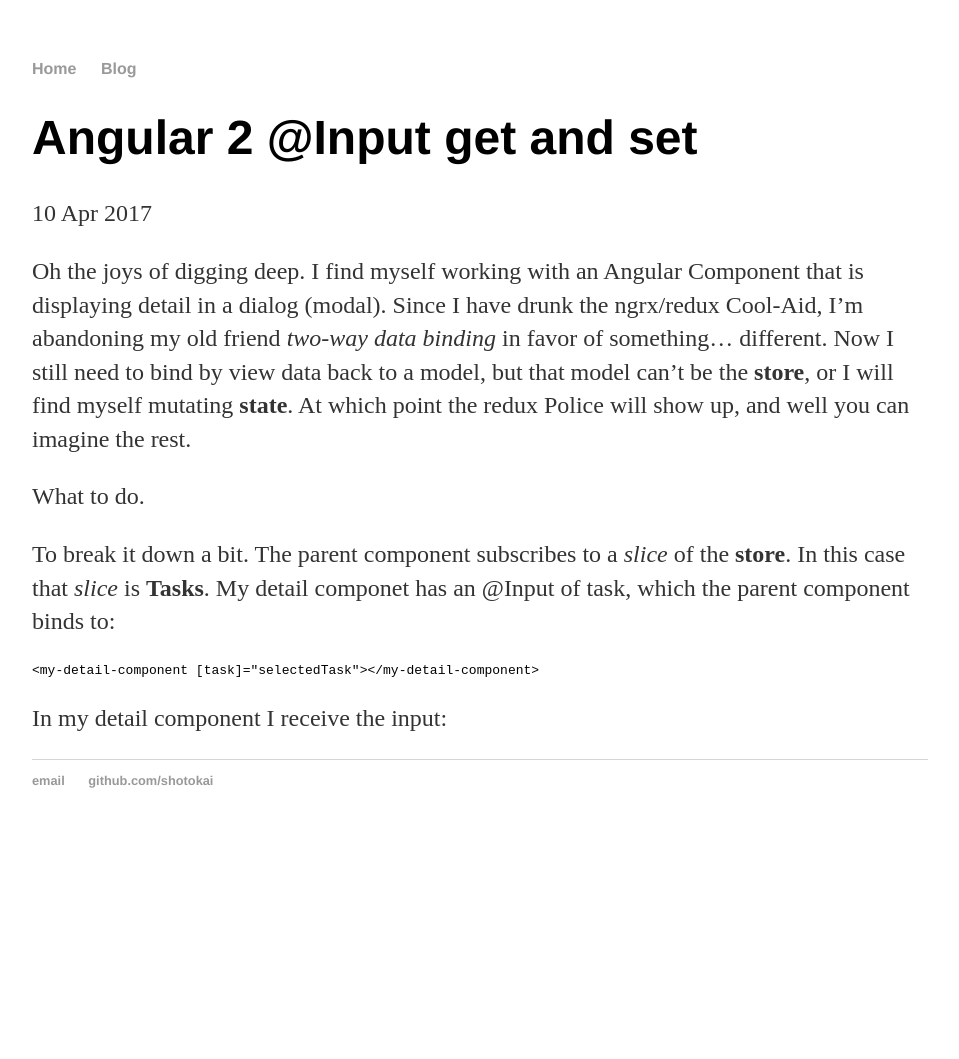
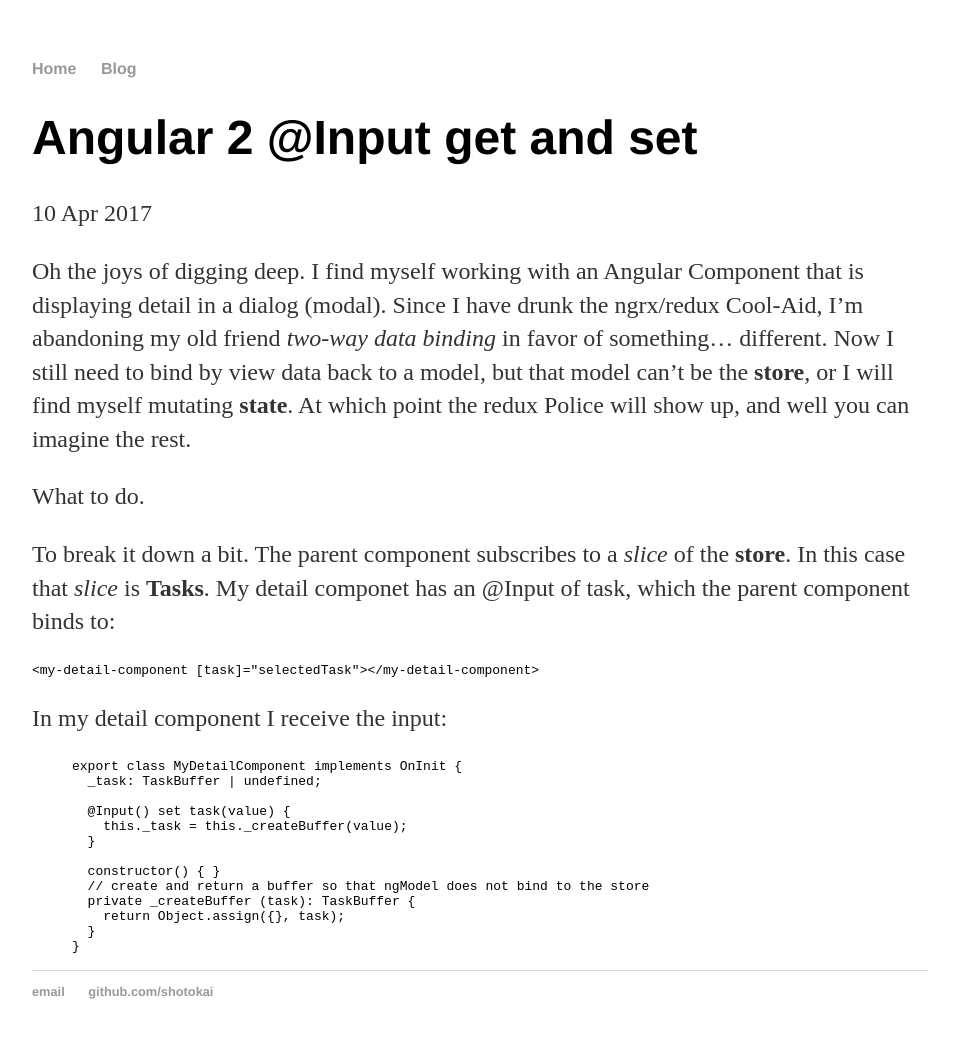
Before and after one commit to shotokai/shotokai.github.io, a Jekyll site: the page built from _posts/2017-04-10-angular-2@input.md, in a window 1280 px wide. Shown: the whole page, without its empty margins (160-1119 px from the left). Built offline with Jekyll 4.4.1, drawn with Linux system fonts in a browser that asks for light colours; before the commit the page ends 900 px from its top, so only the background shows below that.

Commit message:
Update 2017-04-10-angular-2@input.md

````diff
--- a/_posts/2017-04-10-angular-2@input.md
+++ b/_posts/2017-04-10-angular-2@input.md
@@ -14,3 +14,19 @@ To break it down a bit.  The parent component subscribes to a *slice* of the **s
 ```
 
 In my detail component I receive the input:
+
+{% highlight typescript %}
+export class MyDetailComponent implements OnInit {
+  _task: TaskBuffer | undefined;
+
+  @Input() set task(value) {
+    this._task = this._createBuffer(value);
+  }
+
+  constructor() { }
+  // create and return a buffer so that ngModel does not bind to the store
+  private _createBuffer (task): TaskBuffer {
+    return Object.assign({}, task);
+  }
+}
+{% endhighlight %}
````
